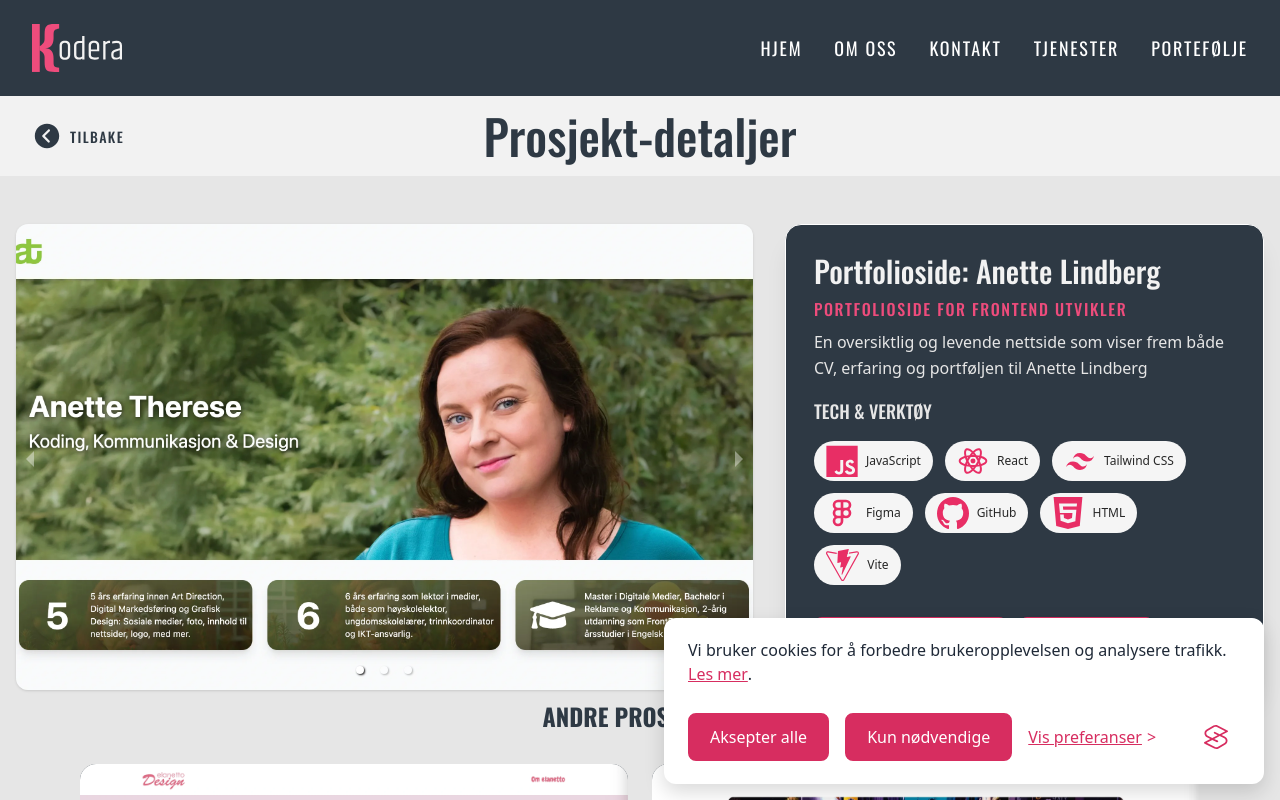
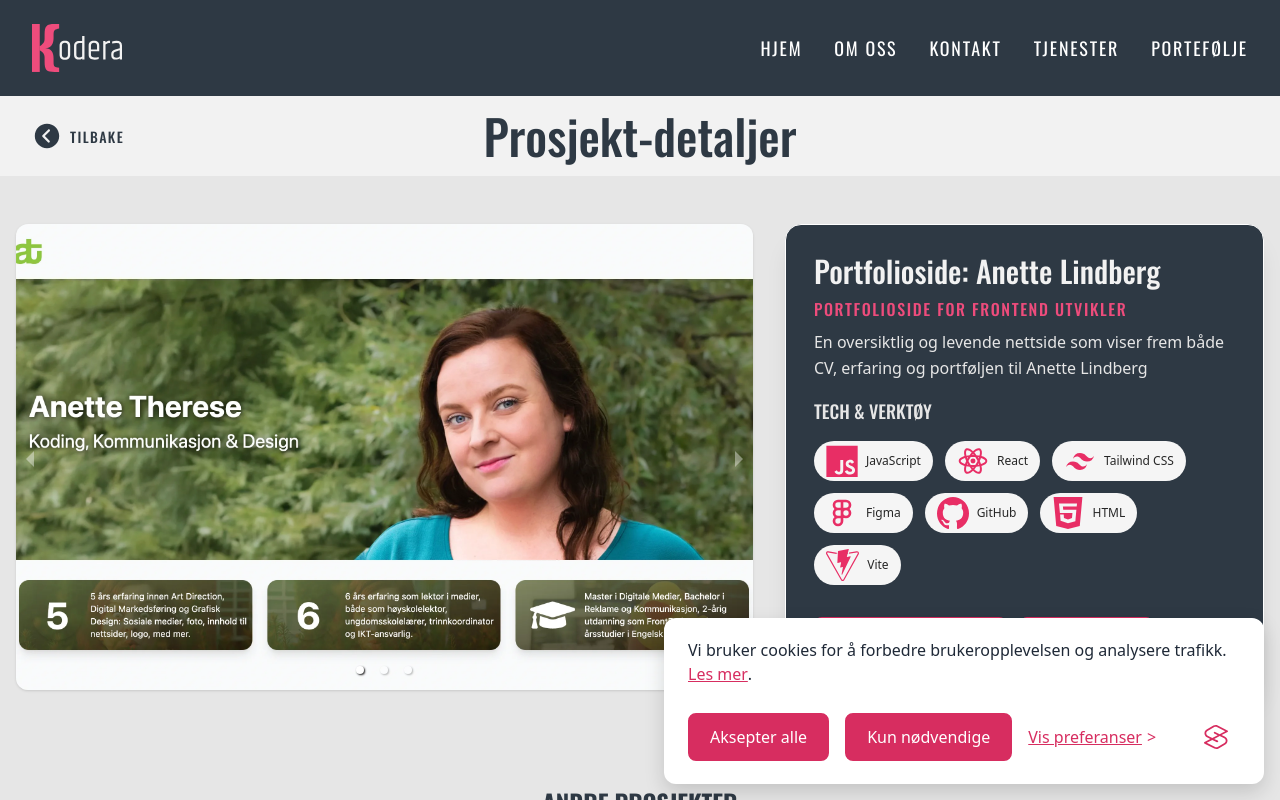
Before and after one commit to elanetto/Kodera, a React (Vite) app: page /portfolio/1 in a window 1280 px wide. Shown: the top 800 px of the page. Built offline with nearby package versions, Linux system fonts and the light colour scheme; a web font is replaced by a local one.

Commit message:
Fikset høyden på single portfolio page

```diff
--- a/src/Pages/Portfolio/SinglePortfolioPage/index.jsx
+++ b/src/Pages/Portfolio/SinglePortfolioPage/index.jsx
@@ -52,8 +52,8 @@ export default function Project() {
         </h1>
       </div>
       {/* Main content container */}
-      <div className="max-w-7xl mx-auto  px-4 md:px-8  lg:px-20 xl:px-4 pt-8 lg:pt-12">
-        <div className="grid gap-8 xl:grid-cols-[minmax(0,2fr)_minmax(0,1.3fr)]  xl:h-[420px] 2xl:h-[580px]">
+      <div className="max-w-7xl mx-auto  px-4 md:px-8  lg:px-20 xl:px-4 pb-10 pt-8 lg:pt-12">
+        <div className="grid gap-8 xl:grid-cols-[minmax(0,2fr)_minmax(0,1.3fr)]">
           {/* LEFT: Carousel */}
           <div className="h-full ">
             <CarouselComponent images={carouselImages} title={project.title} />
```
